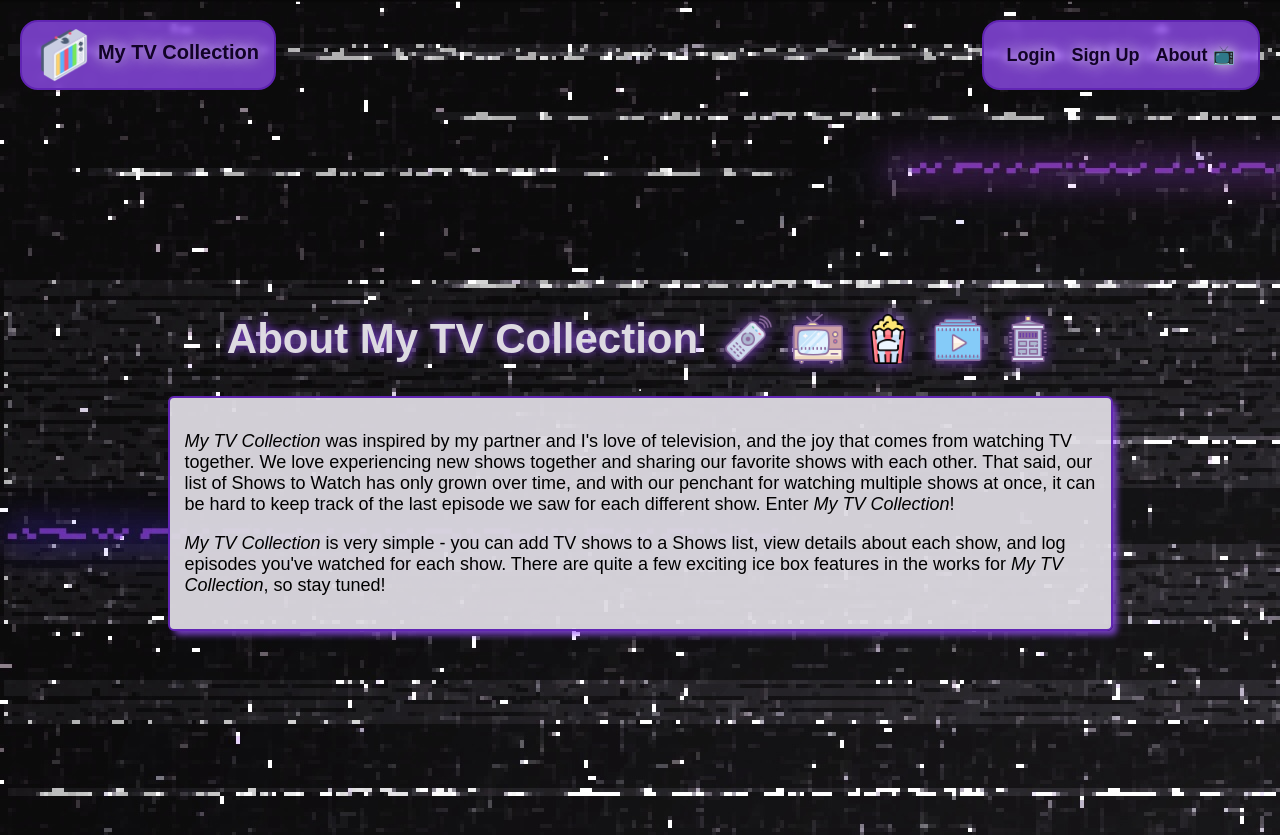
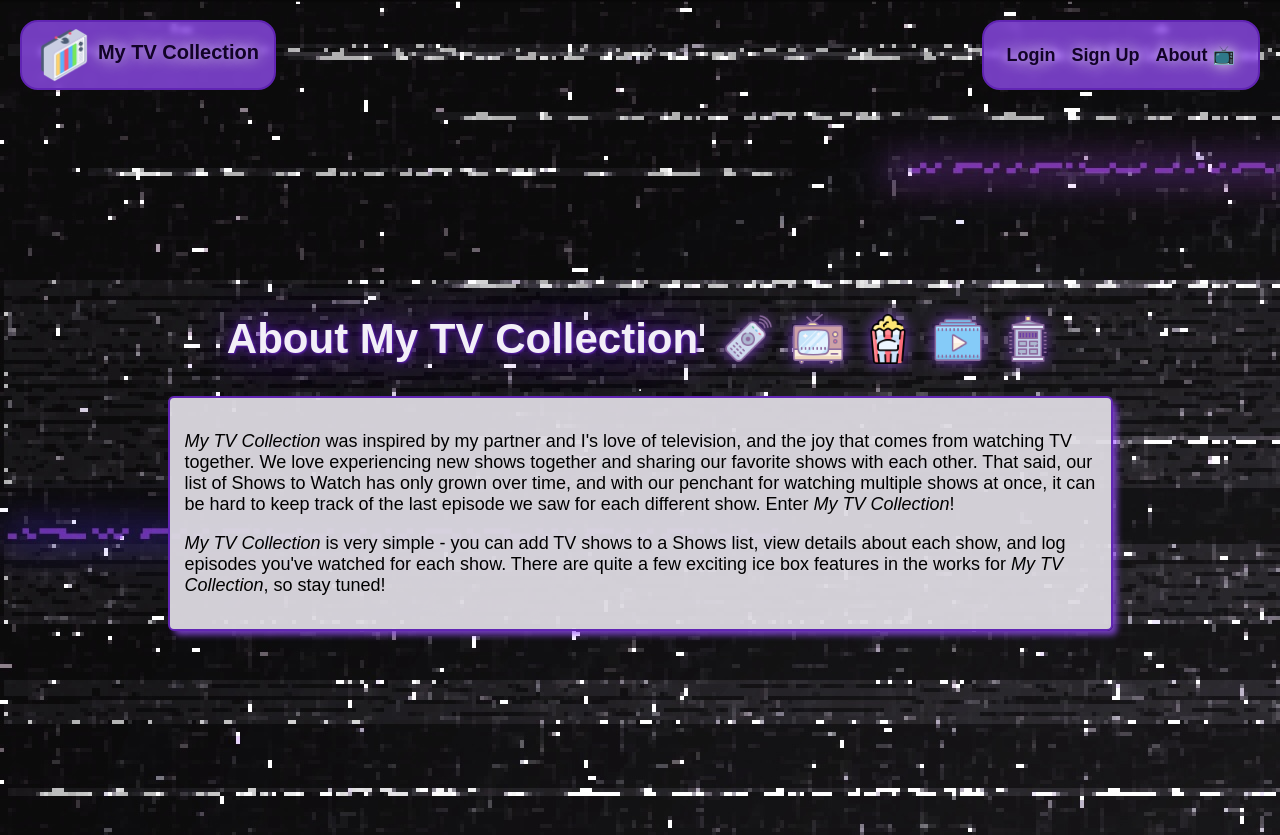
Before and after one commit to natnichols/tv-collector, a Django app: page /about/ in a window 1280 px wide. Run offline with Django 4.2, Linux system fonts and the light colour scheme; some web fonts are replaced.

Commit message:
page-header h1 text-shadow settings

```diff
--- a/main_app/static/css/base.css
+++ b/main_app/static/css/base.css
@@ -173,8 +173,9 @@ nav li {
 .page-header h1 {
   font-size: var(--font-xxl);
   margin: 0;
-  color: rgb(221, 218, 225);
-  text-shadow: rgb(151, 79, 251, .95) 1px 0 10px;
+  color: rgb(242, 239, 247);
+  /* text-shadow: rgb(90, 30, 173) 1px 1px 15px; */
+  text-shadow: 1px 1px 2px rgb(90, 30, 173), 0 0 1em rgb(90, 30, 173), 0 0 0.2em rgb(90, 30, 173);
 }
 
 .page-header img {
```
